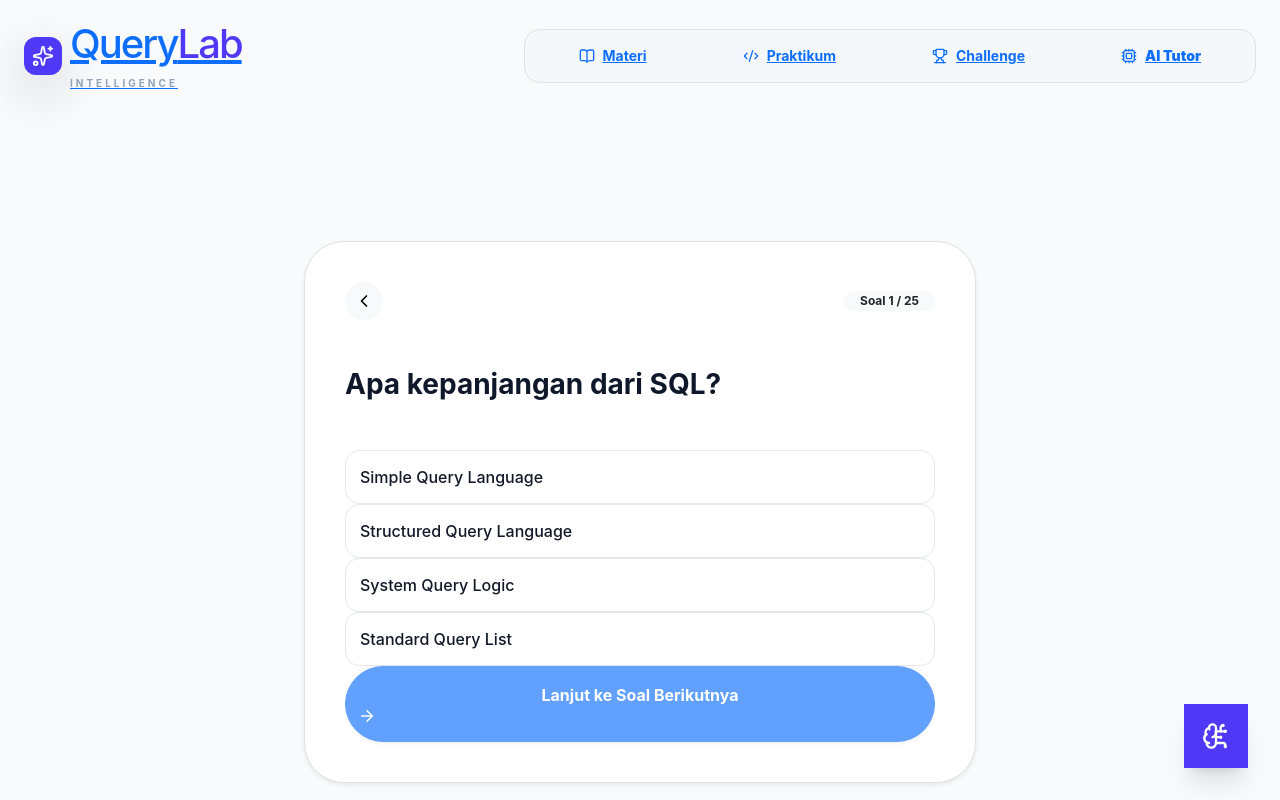
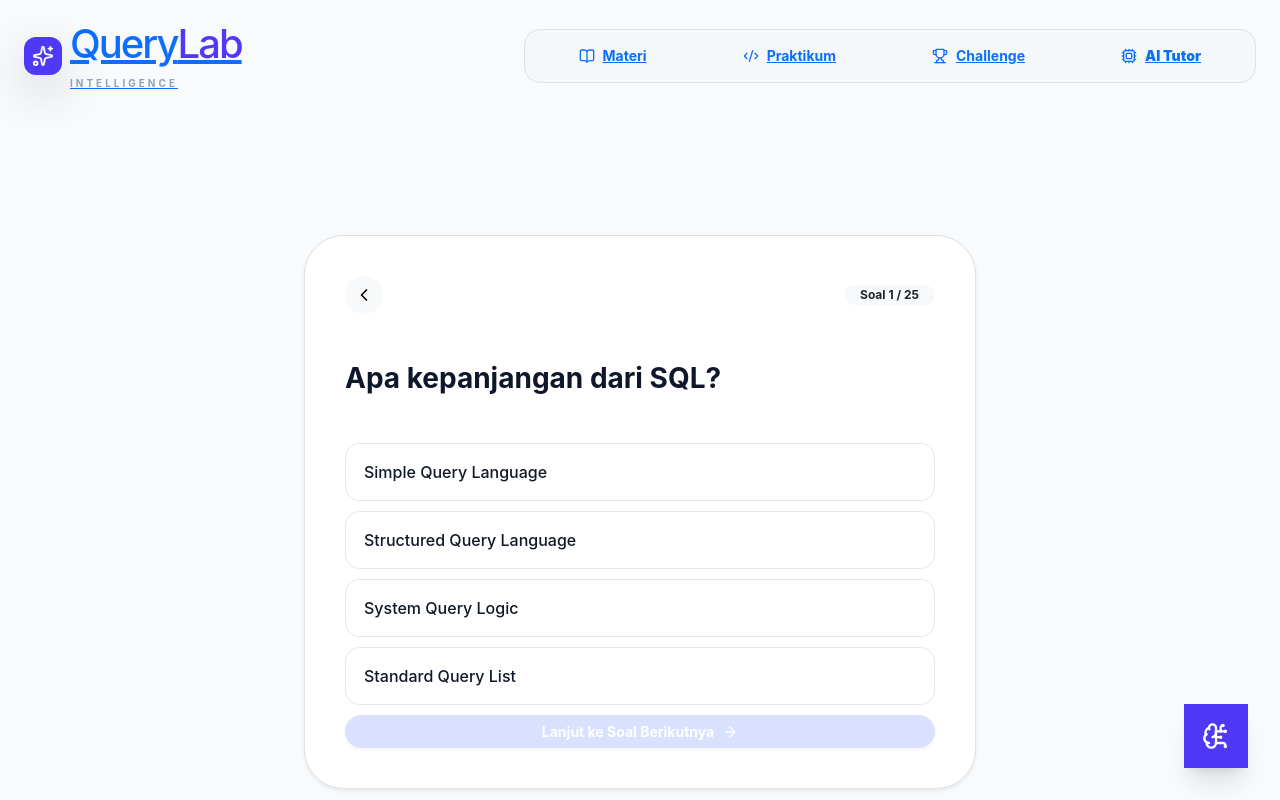
Before and after one commit to Hizkia-wa/QueryLab-AI, a React (Vite) app in the folder querylab-frontend/: page /quiz/1 in a window 1280 px wide. Shown: the top 800 px of the page. Built offline with nearby package versions, Linux system fonts and the light colour scheme.

Commit message:
Update QuizPage.jsx

```diff
--- a/querylab-frontend/src/pages/QuizPage.jsx
+++ b/querylab-frontend/src/pages/QuizPage.jsx
@@ -86,7 +86,8 @@ export default function QuizPage() {
               key={option}
               onClick={() => handleOptionClick(option)}
               style={{
-                padding: "14px",
+                padding: "16px 18px", // ✅ diperbesar sedikit
+                marginBottom: "10px", // ✅ tambah jarak antar option
                 borderRadius: "14px",
                 border: "1.5px solid #e5e7eb",
                 background: isAnswered
@@ -111,8 +112,8 @@ export default function QuizPage() {
             >
               <div className="d-flex justify-content-between align-items-center">
                 {option}
-                {isAnswered && isCorrect && <CheckCircle2 size={18} color="#22c55e" />}
-                {isAnswered && isSelected && !isCorrect && <XCircle size={18} color="#ef4444" />}
+                {isAnswered && isCorrect && <CheckCircle2 size={20} color="#22c55e" />}
+                {isAnswered && isSelected && !isCorrect && <XCircle size={20} color="#ef4444" />}
               </div>
             </div>
           );
@@ -120,7 +121,7 @@ export default function QuizPage() {
 
         {/* Penjelasan */}
         {isAnswered && (
-          <div className="alert alert-primary border-0 rounded-4 p-4 mb-4 animate__animated animate__fadeIn">
+          <div className="alert alert-primary border-0 rounded-4 p-4 mb-5 animate__animated animate__fadeIn">
             <h6 className="fw-bold mb-1">💡 Penjelasan:</h6>
             <p className="small mb-0 opacity-75">{currentQuestion.explanation}</p>
           </div>
@@ -129,9 +130,21 @@ export default function QuizPage() {
         <button
           disabled={!isAnswered}
           onClick={handleNext}
-          className="btn btn-primary w-100 py-3 rounded-pill fw-bold shadow-sm"
+          className="btn w-100 rounded-pill fw-bold shadow-sm d-flex align-items-center justify-content-center gap-2"
+          style={{
+            padding: "15px 20 px",
+            fontSize: "14px",
+            background: isAnswered
+              ? "linear-gradient(135deg, #6366f1, #4f46e5)"
+              : "#c7d2fe",
+            color: "white",
+            border: "none"
+          }}
         >
-          {currentStep === filteredQuiz.length - 1 ? "Lihat Hasil Akhir" : "Lanjut ke Soal Berikutnya"} <ArrowRight size={18} />
+          {currentStep === filteredQuiz.length - 1
+            ? "Lihat Hasil Akhir"
+            : "Lanjut ke Soal Berikutnya"}
+          <ArrowRight size={16} />
         </button>
       </div>
     </div>
```
